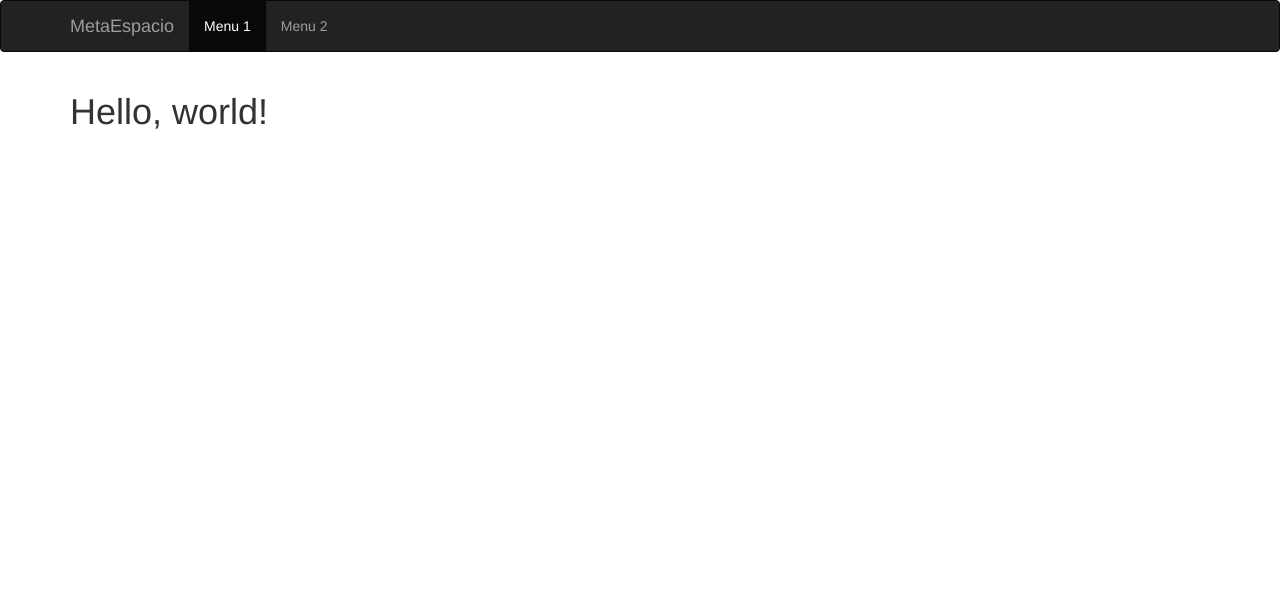
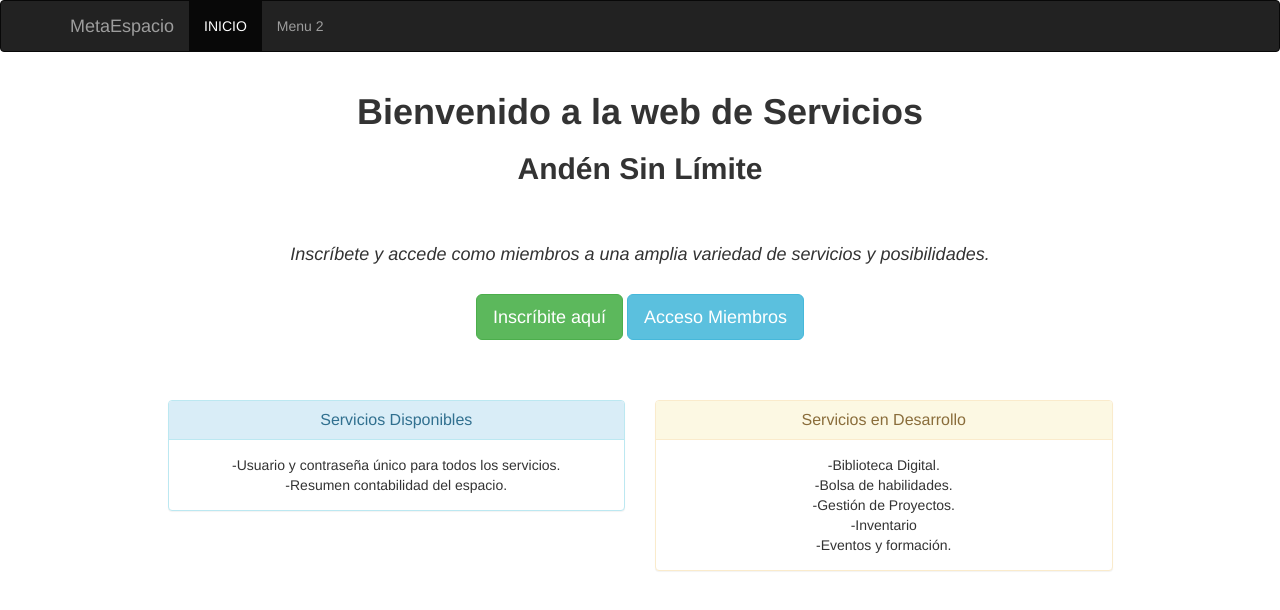
Before and after one commit to kreitek/metaespacio, a Django app: page /plantilla/ in a window 1280 px wide. Shown: the top 610 px of the page. Run offline with Django 3.2, Linux system fonts and the light colour scheme; some libraries are stand-ins or nearby versions.

Commit message:
Añadido Inicio, enlaces internos y mejoras de formularios

```diff
--- a/metaespacio/metaespacio/urls.py
+++ b/metaespacio/metaespacio/urls.py
@@ -8,4 +8,5 @@ urlpatterns = patterns('',
     url(r'^registro/', include('registro.urls')),
     url(r'^admin/', include(admin.site.urls)),
     url(r'^captcha/', include('captcha.urls')),
+    url(r'^', include('plantilla.urls')),
 )
--- a/metaespacio/plantilla/templates/base.html
+++ b/metaespacio/plantilla/templates/base.html
@@ -30,7 +30,7 @@
         </div>
         <div class="collapse navbar-collapse">
           <ul class="nav navbar-nav">
-            <li class="active"><a href="#">Menu 1</a></li>
+            <li class="active"><a href="/">INICIO</a></li>
             <li><a href="#about">Menu 2</a></li>
           </ul>
         </div><!--/.nav-collapse -->
--- /dev/null
+++ b/metaespacio/plantilla/templates/inicio.html
@@ -0,0 +1,43 @@
+{% extends "base.html" %}
+
+        {% block body %}
+        <center>
+        <h1><b>Bienvenido a la web de Servicios</b></h1>
+        <h2><b>Andén Sin Límite</b></h2>
+        <br><br>
+        <h4><i>Inscríbete y accede como miembros a una amplia variedad de servicios y posibilidades.</i></h4><br>
+        <a href="/registro/create" class="btn btn-lg btn-success btn-lg" type="button">Inscríbite aquí</a>
+        <a href="/registro/login" class="btn btn-lg btn-info btn-lg" type="button">Acceso Miembros</a>
+        <br><br><br><br>
+        <div class="row">
+            <div class="col-lg-5 col-lg-offset-1 col-md-6">
+                <div class="panel panel-info">
+                    <div class="panel-heading">
+                      <h3 class="panel-title">Servicios Disponibles</h3>
+                    </div>
+                    <div class="panel-body">
+                      -Usuario y contraseña único para todos los servicios.<br>
+                      -Resumen contabilidad del espacio. <br>
+                    </div>
+                  </div>
+            </div>
+            <div class="col-md-6 col-lg-5">
+                <div class="panel panel-warning">
+                    <div class="panel-heading">
+                      <h3 class="panel-title">Servicios en Desarrollo</h3>
+                    </div>
+                    <div class="panel-body">
+                      -Biblioteca Digital.<br>
+                      -Bolsa de habilidades. <br>
+                      -Gestión de Proyectos. <br>
+                      -Inventario <br>
+                      -Eventos y formación.<br>
+                    </div>
+                  </div>
+                  </div>
+            </div>
+        </div>
+
+        </center>
+
+        {% endblock body %}
--- a/metaespacio/plantilla/urls.py
+++ b/metaespacio/plantilla/urls.py
@@ -5,5 +5,5 @@ from django.contrib import admin
 admin.autodiscover()
 
 urlpatterns = patterns('',
-    url(r'^$', TemplateView.as_view(template_name='base.html')),
+    url(r'^$', TemplateView.as_view(template_name='inicio.html')),
 )
--- a/metaespacio/registro/urls.py
+++ b/metaespacio/registro/urls.py
@@ -6,4 +6,5 @@ urlpatterns = patterns('',
     url(r'^create(.html)?$', CreateUser.as_view(), name="create_user"),
     url(r'^show/(?P<pk>\d+)/$', DetailUser.as_view(), name="detail_user"),
     url(r'^login(.html)?$', LoginUser.as_view(), name="login_user"),
+    url(r'^$', CreateUser.as_view(), name="create_user"),
 )
```
Also changed, not shown: metaespacio/plantilla/templates/registro/login.html (+4 -4 lines), metaespacio/plantilla/templates/registro/usuario_form.html (+15 -7 lines).
